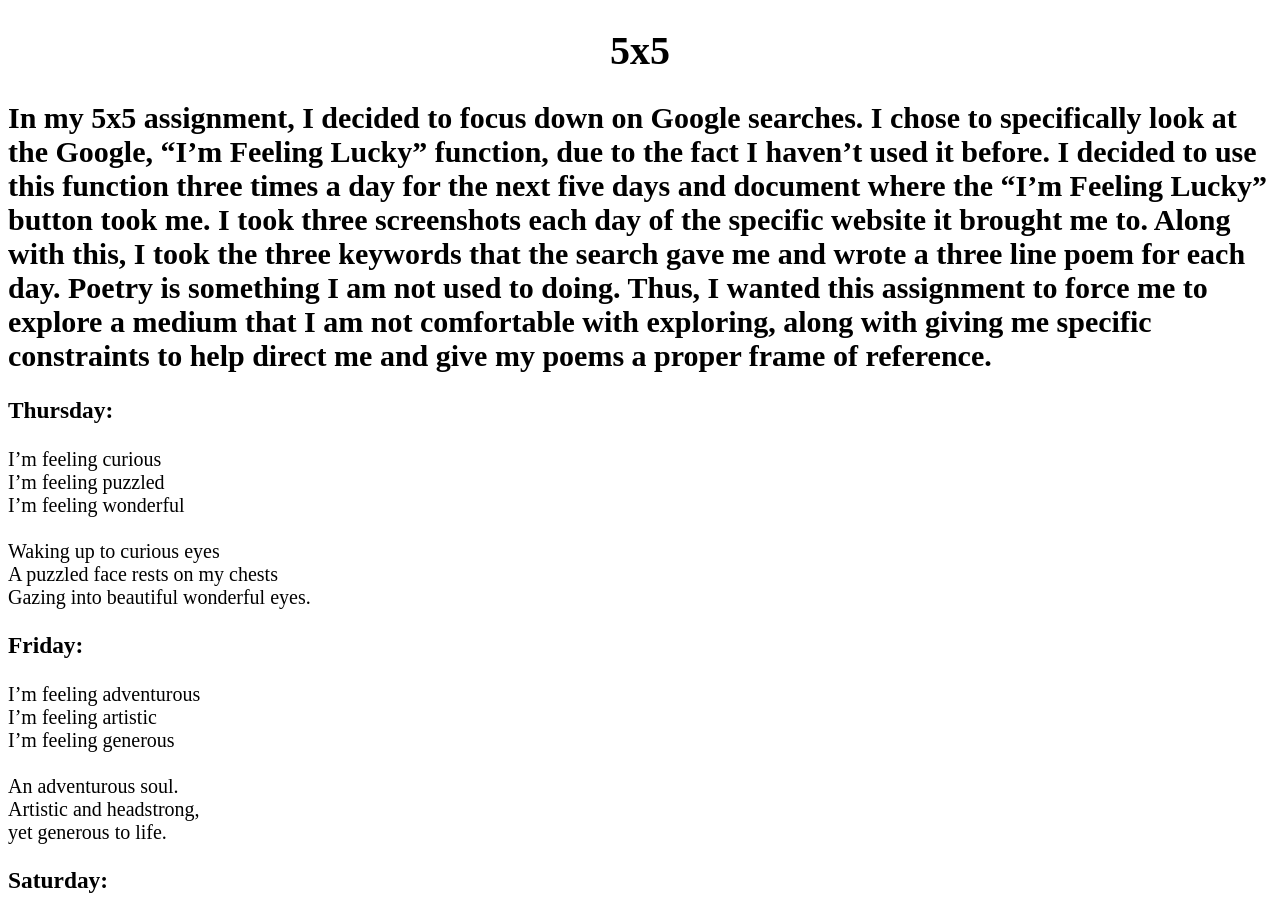
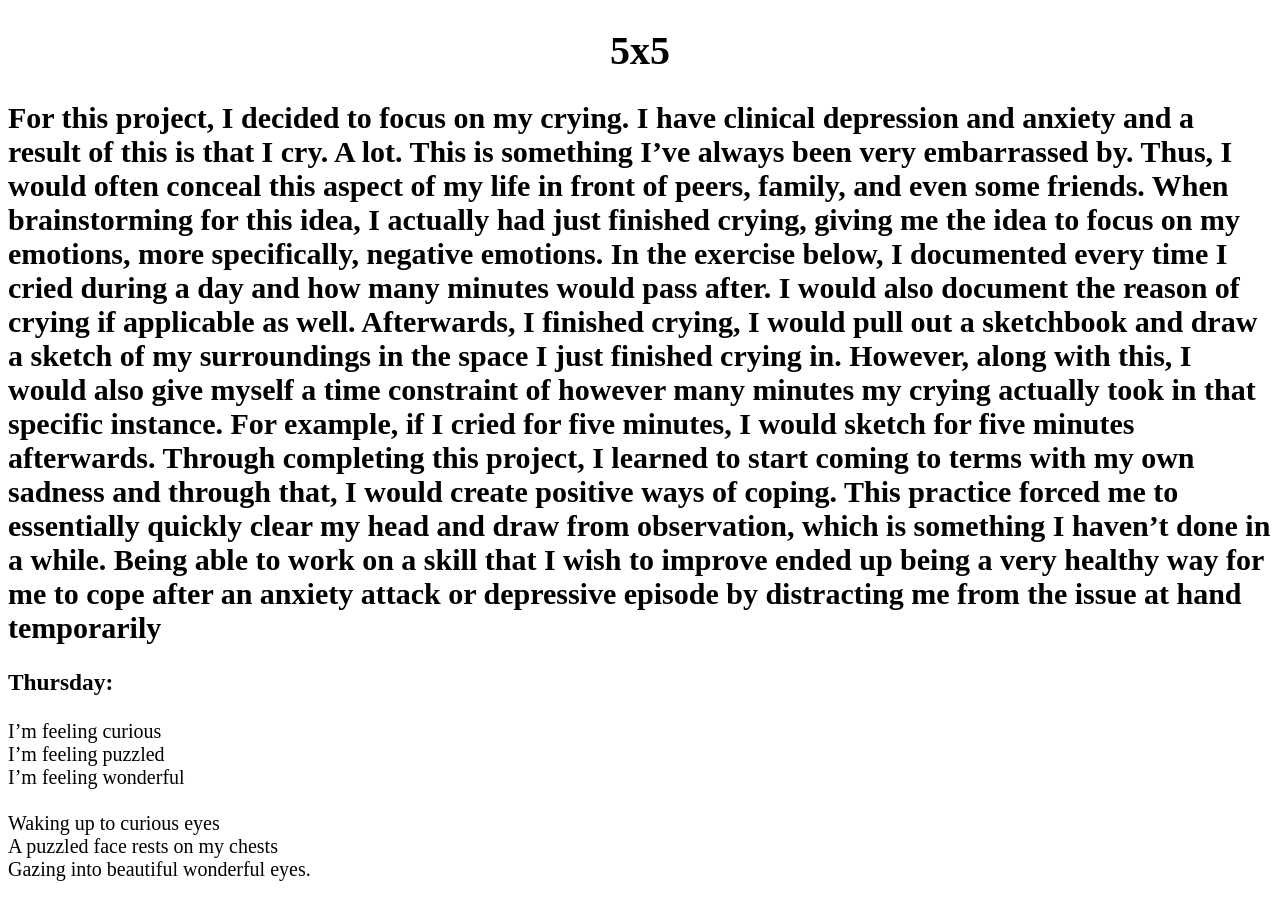
Before and after one commit to suna151/suna151.github.io, a plain HTML site: page 1/index.html in a window 1280 px wide. Shown: the top 897 px of the page. Drawn offline with Linux system fonts and the light colour scheme.

Commit message:
Update index.html

```diff
--- a/1/index.html
+++ b/1/index.html
@@ -6,7 +6,10 @@
 <body>
 	<link rel="stylesheet" href= "styles.css">
     <h1> <center> 5x5 </center> </h1>
-    <h2> In my 5x5 assignment, I decided to focus down on Google searches. I chose to specifically look at the Google, “I’m Feeling Lucky” function, due to the fact I haven’t used it before. I decided to use this function three times a day for the next five days and document where the “I’m Feeling Lucky” button took me. I took three screenshots each day of the specific website it brought me to. Along with this, I took the three keywords that the search gave me and wrote a three line poem for each day. Poetry is something I am not used to doing. Thus, I wanted this assignment to force me to explore a medium that I am not comfortable with exploring, along with giving me specific constraints to help direct me and give my poems a proper frame of reference. <h2>
+    <h2> For this project, I decided to focus on my crying. I have clinical depression and anxiety and a result of this is that I cry. A lot. This is something I’ve always been very embarrassed by. Thus, I would often conceal this aspect of my life in front of peers, family, and even some friends. When brainstorming for this idea, I actually had just finished crying, giving me the idea to focus on my emotions, more specifically, negative emotions. In the exercise below, I documented every time I cried during a day and how many minutes would pass after.  I would also document the reason of crying if applicable as well. Afterwards, I finished crying, I would pull out a sketchbook and draw a sketch of my surroundings in the space I just finished crying in. However, along with this, I would also give myself a time constraint of however many minutes my crying actually took in that specific instance. For example, if I cried for five minutes, I would sketch for five minutes afterwards.
+Through completing this project, I learned to start coming to terms with my own sadness and through that, I would create positive ways of coping. This practice forced me to essentially quickly clear my head and draw from observation, which is something I haven’t done in a while. Being able to work on a skill that I wish to improve ended up being a very healthy way for me to cope after an anxiety attack or depressive episode by distracting me from the issue at hand temporarily
+<h2>
+
 
     <h3>
 	Thursday: </h3>
```
